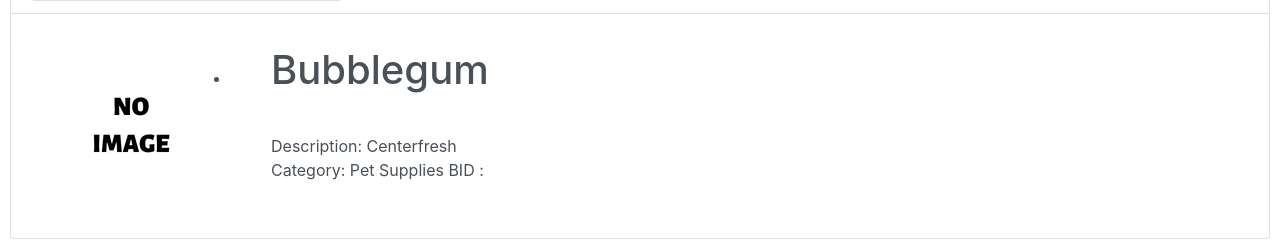
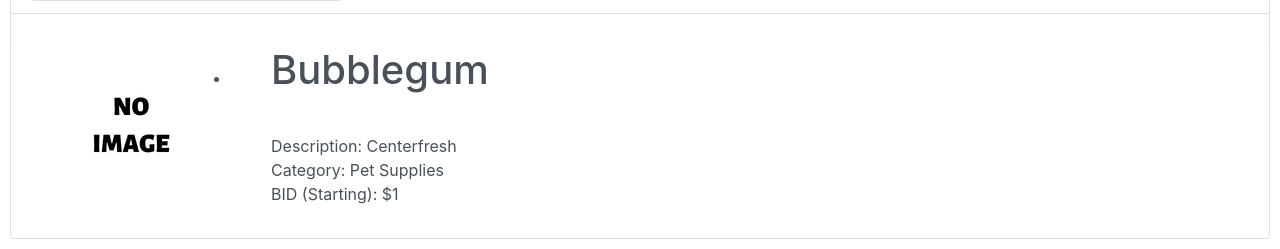
Before and after one commit to thecoding-society/prodigi-22, a Django app: page / in a window 1280 px wide. Shown: the part 969-1218 px from the top of the page. Run offline with Django 3.2, Linux system fonts and the light colour scheme; data comes from the database, SQL or seed files in the repository; some libraries are stand-ins or nearby versions.

Commit message:
finished highest price

```diff
--- a/auctions/templates/auctions/index.html
+++ b/auctions/templates/auctions/index.html
@@ -29,12 +29,12 @@
                         Description: {{ listing.desc }}
                         <br>
                         Category: {{ listing.category }}
+                        <br>
 
-                        BID :
                         {% if listing.bid.amount %}
-                            {{ listing.bid.amount }}
+                            BID (Highest): ${{ listing.bid.amount }}
                         {% else %}
-                            {{list.start_bid}}
+                            BID (Starting): ${{listing.start_bid}}
                         {% endif %}
                     </li>
                 </ul>
```
